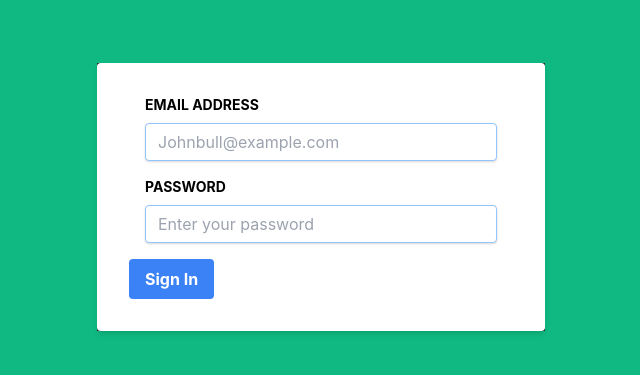
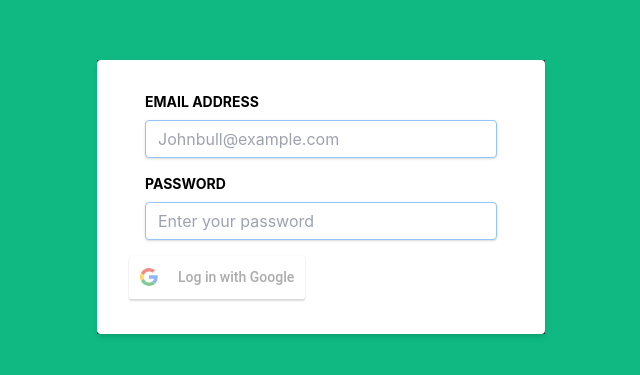
Before and after one commit to flynn0087/BWCC_Teetime, a React (Create React App) app: page / in a window 1280 px wide. Shown: the part 203-578 px from the top of the page, without its empty margins (319-959 px from the left). Built offline with nearby package versions, Linux system fonts and the light colour scheme; no server answers.

Commit message:
google oauth is sending back data

```diff
--- a/src/App.js
+++ b/src/App.js
@@ -1,4 +1,23 @@
+import React from "react";
+import GoogleLogin from "react-google-login";
+
 function App() {
+  const handleLogin = async (googleData) => {
+    console.log(googleData);
+    const res = await fetch("/api/v1/auth/google", {
+      method: "POST",
+      body: JSON.stringify({
+        token: googleData.tokenId,
+      }),
+      headers: {
+        "Content-Type": "application/json",
+      },
+    });
+    const data = await res.json();
+    console.log(data);
+    // store returned user somehow
+  };
+
   return (
     <section className="App h-screen w-full flex justify-center items-center bg-green-500">
       <div className="w-full max-w-md bg-gray-800">
@@ -28,12 +47,13 @@
             />
           </div>
           <div>
-            <button
-              className="bg-blue-500 hover:bg-blue-700 text-white font-bold py-2 px-4 rounded focus:outline-none focus:shadow-outline"
-              type="button"
-            >
-              Sign In
-            </button>
+            <GoogleLogin
+              clientId={process.env.REACT_APP_GOOGLE_CLIENT_ID}
+              buttonText="Log in with Google"
+              onSuccess={handleLogin}
+              onFailure={handleLogin}
+              cookiePolicy={"single_host_origin"}
+            />
           </div>
         </form>
       </div>
```
